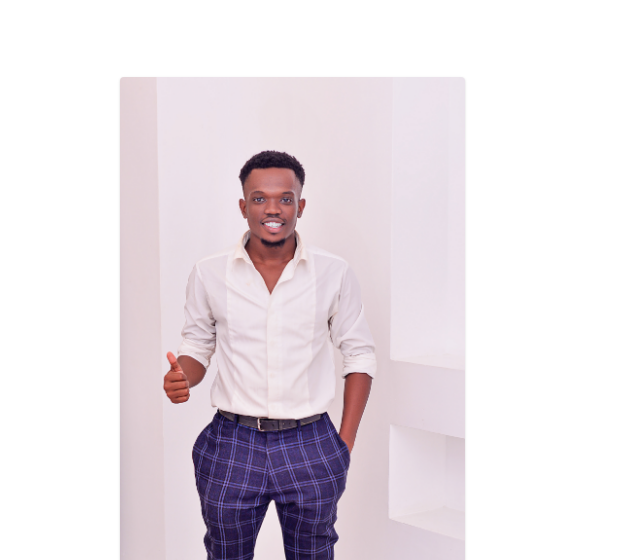
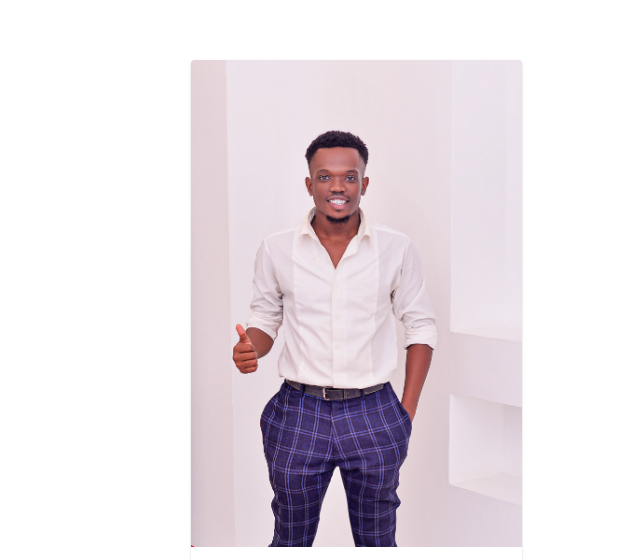
Before and after one commit to Wobomba/Cell-Care, a React (Create React App) app: page /about in a window 1280 px wide. Shown: the part 2100-2660 px from the top of the page, without its empty margins (407-1047 px from the left). Built offline with nearby package versions, Linux system fonts and the light colour scheme.

Commit message:
changes-update

```diff
--- a/src/components/AboutData.css
+++ b/src/components/AboutData.css
@@ -63,18 +63,23 @@
 
 }
 
-
+.the-team{
+    margin-top: 1rem;
+    margin-right:4rem;
+}
 
 .ceo-left{
     flex: 50%;
     justify-content: space-between;
-    margin-top: 1.5rem;
+    margin-top: 4.5rem;
+    margin: 2%;
     border-radius: 30px 0px;
 }
 
 .tech-right{
     flex: 50%;
     justify-content: space-between;
+    margin: 2%;
     margin-top: 1.5rem;
 
 }
```
